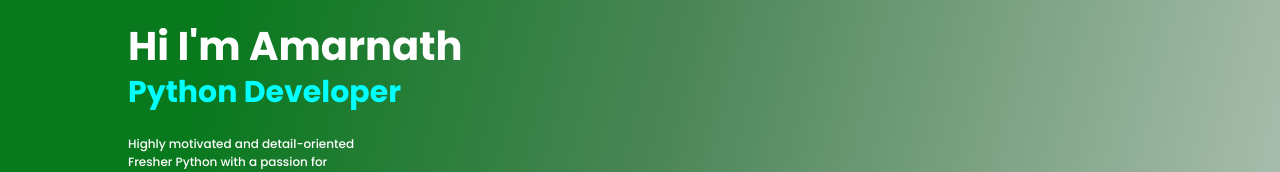
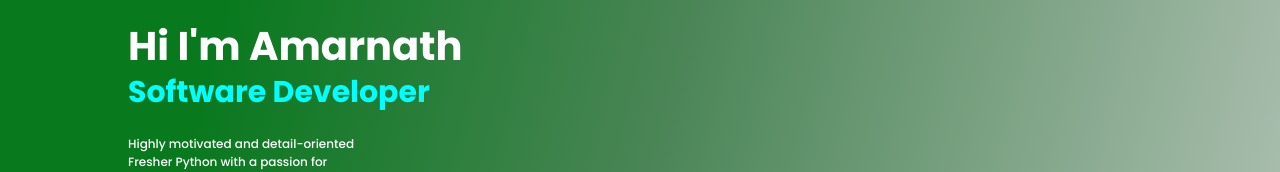
Before and after one commit to amarnathckamar/amarnathckamar.github.io, a plain HTML site: page index.html in a window 1280 px wide. Shown: the part 214-386 px from the top of the page. Drawn offline with Linux system fonts and the light colour scheme.

Commit message:
Update index.html

```diff
--- a/index.html
+++ b/index.html
@@ -27,7 +27,7 @@
     <section class="home">
         <div class="home-content">
             <h1>Hi I'm Amarnath</h1>
-            <h3>Python Developer</h3>
+            <h3>Software Developer</h3>
             <p>Highly motivated and detail-oriented Fresher Python with
                 a passion for developing innovative solutions.
                 Skilled in writing clean and efficient code,
```
